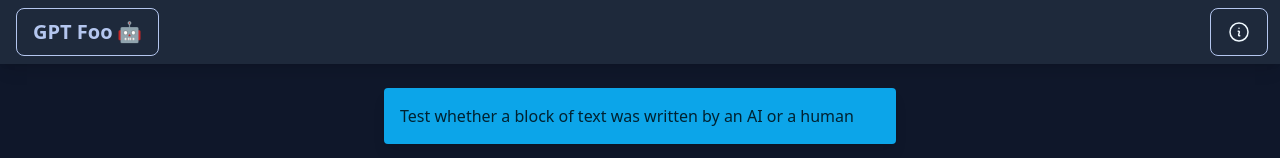
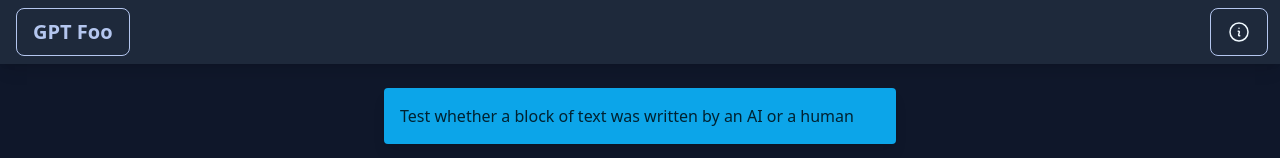
Before and after one commit to SeanPlusPlus/gptfoo, a Next.js app: page / in a window 1280 px wide. Shown: the top 158 px of the page. Built offline with nearby package versions, Linux system fonts and the light colour scheme.

Commit message:
main: no bot in logo

```diff
--- a/components/Nav.js
+++ b/components/Nav.js
@@ -32,9 +32,6 @@ const Nav = () => {
           <Link href="/" passHref>
             <button className="btn btn-outline normal-case text-xl md:ml-2" onClick={handleRefresh}>
               GPT Foo
-              <span role="img" aria-label="bot" className="ml-1">
-                🤖
-              </span>
             </button>
           </Link>
         </div>
```
